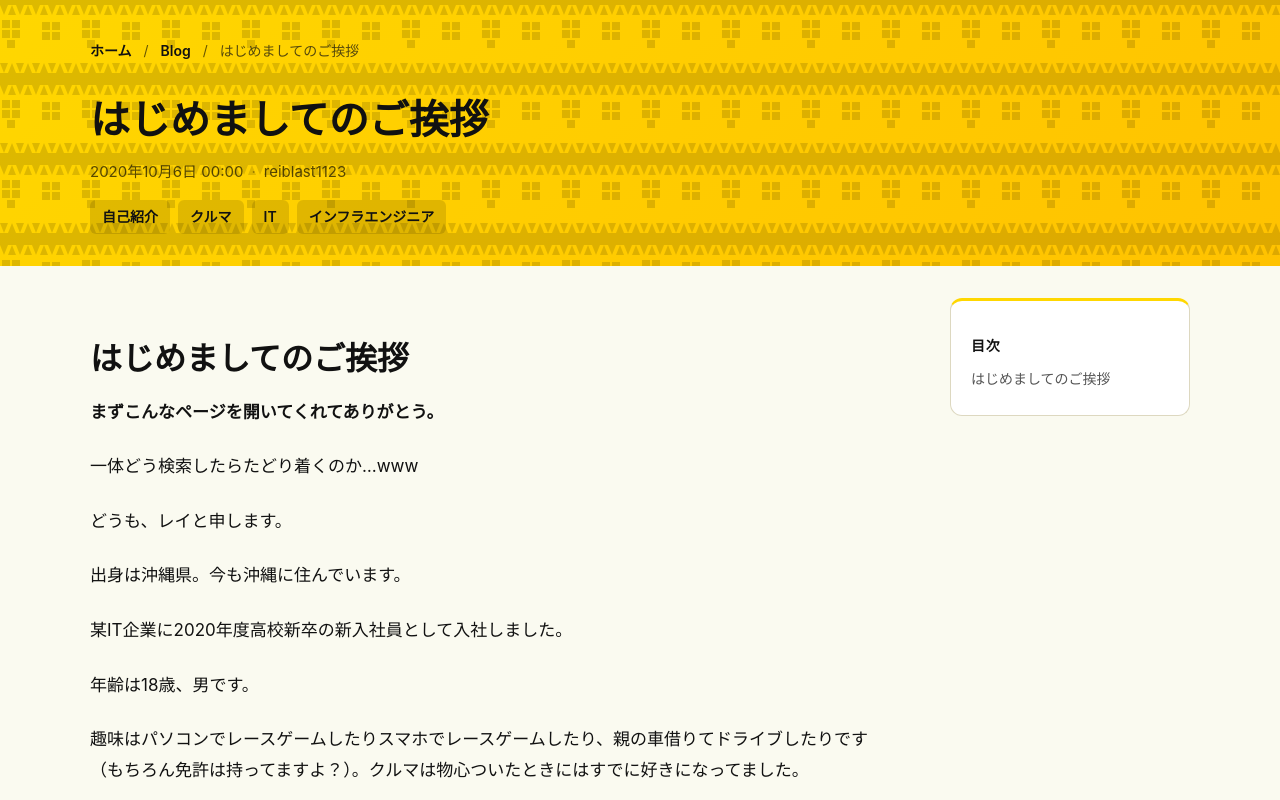
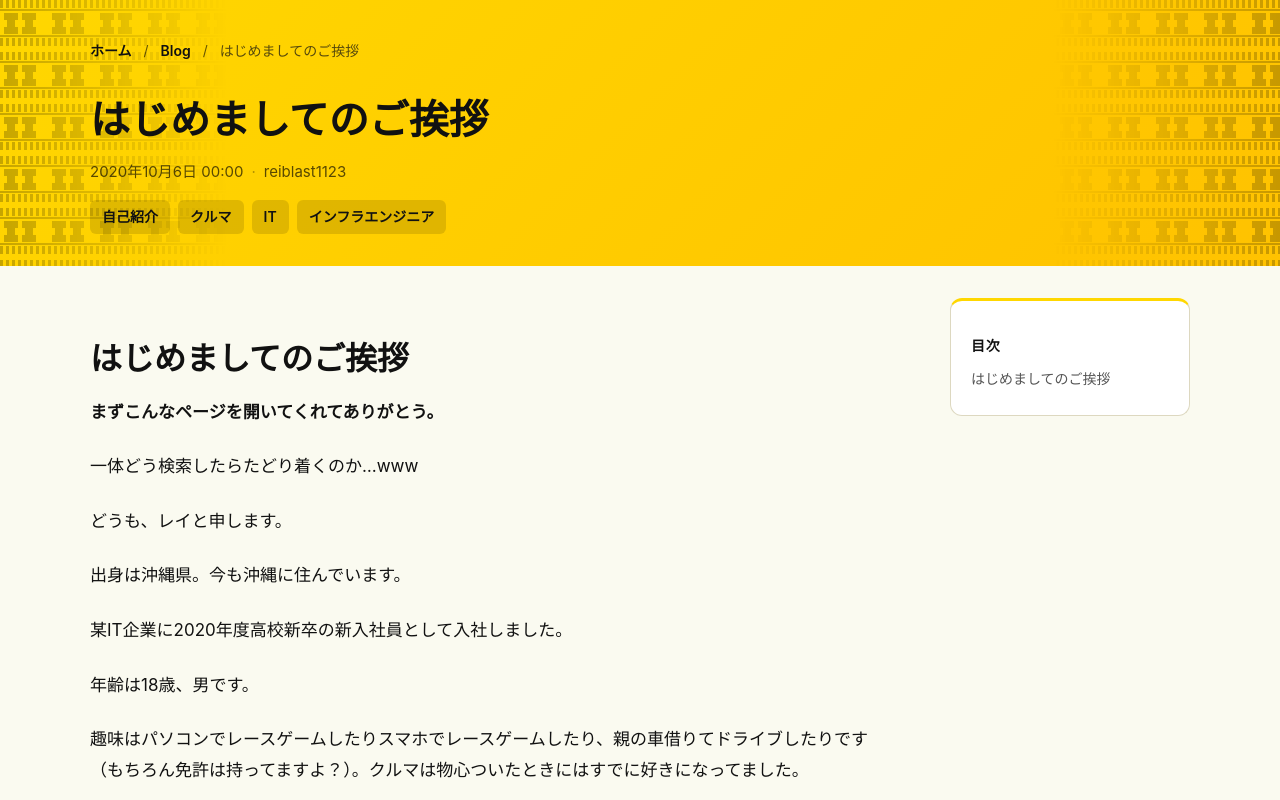
Before and after one commit to Reishin-Sakuma/reiblast.f5.si, an Astro site: page /blog/hajimemashite-no-go-aisatsu in a window 1280 px wide. Shown: the top 800 px of the page. Built offline with nearby package versions, Linux system fonts and the light colour scheme; Astro itself is replaced by a stand-in of ours; no server answers.

Commit message:
feat: ミンサー柄をCSSマスクで端のみ表示・柄を正確な形に再設計
- SVGパターンを縦縞フリンジ＋砂時計形（五つ四つ）の正確なミンサー柄に変更
- mask-imageで左右端のみ表示するよう変更（opacity: 0.22）
- 全3ファイル（index.astro, blog/index.astro, blog/[slug].astro）に適用

Co-Authored-By: Claude Sonnet 4.6 <noreply@anthropic.com>

```diff
--- a/src/pages/blog/[slug].astro
+++ b/src/pages/blog/[slug].astro
@@ -45,38 +45,45 @@ function formatDate(date: Date): string {
         <div class="minsa-overlay" aria-hidden="true">
           <svg width="100%" height="100%" xmlns="http://www.w3.org/2000/svg">
             <defs>
-              <pattern id="mp-post" x="0" y="0" width="80" height="80" patternUnits="userSpaceOnUse">
-                <rect x="0" y="0" width="80" height="5" fill="black"/>
-                <polygon points="0,5 8,5 4,15" fill="black"/>
-                <polygon points="8,15 16,15 12,5" fill="black"/>
-                <polygon points="16,5 24,5 20,15" fill="black"/>
-                <polygon points="24,15 32,15 28,5" fill="black"/>
-                <polygon points="32,5 40,5 36,15" fill="black"/>
-                <polygon points="40,15 48,15 44,5" fill="black"/>
-                <polygon points="48,5 56,5 52,15" fill="black"/>
-                <polygon points="56,15 64,15 60,5" fill="black"/>
-                <polygon points="64,5 72,5 68,15" fill="black"/>
-                <polygon points="72,15 80,15 76,5" fill="black"/>
-                <rect x="2" y="20" width="8" height="8" fill="black"/>
-                <rect x="12" y="20" width="8" height="8" fill="black"/>
-                <rect x="2" y="30" width="8" height="8" fill="black"/>
-                <rect x="12" y="30" width="8" height="8" fill="black"/>
-                <rect x="7" y="40" width="8" height="8" fill="black"/>
-                <rect x="42" y="22" width="8" height="8" fill="black"/>
-                <rect x="52" y="22" width="8" height="8" fill="black"/>
-                <rect x="42" y="32" width="8" height="8" fill="black"/>
-                <rect x="52" y="32" width="8" height="8" fill="black"/>
-                <polygon points="0,63 8,63 4,73" fill="black"/>
-                <polygon points="8,73 16,73 12,63" fill="black"/>
-                <polygon points="16,63 24,63 20,73" fill="black"/>
-                <polygon points="24,73 32,73 28,63" fill="black"/>
-                <polygon points="32,63 40,63 36,73" fill="black"/>
-                <polygon points="40,73 48,73 44,63" fill="black"/>
-                <polygon points="48,63 56,63 52,73" fill="black"/>
-                <polygon points="56,73 64,73 60,63" fill="black"/>
-                <polygon points="64,63 72,63 68,73" fill="black"/>
-                <polygon points="72,73 80,73 76,63" fill="black"/>
-                <rect x="0" y="73" width="80" height="7" fill="black"/>
+              <pattern id="mp-post" x="0" y="0" width="96" height="52" patternUnits="userSpaceOnUse">
+              <rect x="0" y="0" width="3" height="8" fill="black"/>
+              <rect x="6" y="0" width="3" height="8" fill="black"/>
+              <rect x="12" y="0" width="3" height="8" fill="black"/>
+              <rect x="18" y="0" width="3" height="8" fill="black"/>
+              <rect x="24" y="0" width="3" height="8" fill="black"/>
+              <rect x="30" y="0" width="3" height="8" fill="black"/>
+              <rect x="36" y="0" width="3" height="8" fill="black"/>
+              <rect x="42" y="0" width="3" height="8" fill="black"/>
+              <rect x="48" y="0" width="3" height="8" fill="black"/>
+              <rect x="54" y="0" width="3" height="8" fill="black"/>
+              <rect x="60" y="0" width="3" height="8" fill="black"/>
+              <rect x="66" y="0" width="3" height="8" fill="black"/>
+              <rect x="72" y="0" width="3" height="8" fill="black"/>
+              <rect x="78" y="0" width="3" height="8" fill="black"/>
+              <rect x="84" y="0" width="3" height="8" fill="black"/>
+              <rect x="90" y="0" width="3" height="8" fill="black"/>
+              <rect x="0" y="9" width="96" height="2" fill="black"/>
+              <path d="M4,13 H18 V20 H15 V27 H18 V34 H4 V27 H7 V20 H4 Z" fill="black"/>
+              <path d="M22,13 H36 V20 H33 V27 H36 V34 H22 V27 H25 V20 H22 Z" fill="black"/>
+              <path d="M52,13 H66 V20 H63 V27 H66 V34 H52 V27 H55 V20 H52 Z" fill="black"/>
+              <path d="M70,13 H84 V20 H81 V27 H84 V34 H70 V27 H73 V20 H70 Z" fill="black"/>
+              <rect x="0" y="35" width="96" height="2" fill="black"/>
+              <rect x="0" y="38" width="3" height="8" fill="black"/>
+              <rect x="6" y="38" width="3" height="8" fill="black"/>
+              <rect x="12" y="38" width="3" height="8" fill="black"/>
+              <rect x="18" y="38" width="3" height="8" fill="black"/>
+              <rect x="24" y="38" width="3" height="8" fill="black"/>
+              <rect x="30" y="38" width="3" height="8" fill="black"/>
+              <rect x="36" y="38" width="3" height="8" fill="black"/>
+              <rect x="42" y="38" width="3" height="8" fill="black"/>
+              <rect x="48" y="38" width="3" height="8" fill="black"/>
+              <rect x="54" y="38" width="3" height="8" fill="black"/>
+              <rect x="60" y="38" width="3" height="8" fill="black"/>
+              <rect x="66" y="38" width="3" height="8" fill="black"/>
+              <rect x="72" y="38" width="3" height="8" fill="black"/>
+              <rect x="78" y="38" width="3" height="8" fill="black"/>
+              <rect x="84" y="38" width="3" height="8" fill="black"/>
+              <rect x="90" y="38" width="3" height="8" fill="black"/>
               </pattern>
             </defs>
             <rect width="100%" height="100%" fill="url(#mp-post)"/>
@@ -210,9 +217,21 @@ function formatDate(date: Date): string {
     .minsa-overlay {
       position: absolute;
       inset: 0;
-      opacity: 0.13;
+      opacity: 0.22;
       pointer-events: none;
       z-index: 0;
+      mask-image: linear-gradient(to right,
+        black 0%,
+        transparent 18%,
+        transparent 82%,
+        black 100%
+      );
+      -webkit-mask-image: linear-gradient(to right,
+        black 0%,
+        transparent 18%,
+        transparent 82%,
+        black 100%
+      );
     }
 
     .minsa-overlay svg {
--- a/src/pages/blog/index.astro
+++ b/src/pages/blog/index.astro
@@ -27,39 +27,46 @@ function formatDate(date: Date): string {
       <div class="minsa-overlay" aria-hidden="true">
         <svg width="100%" height="100%" xmlns="http://www.w3.org/2000/svg">
           <defs>
-            <pattern id="mp-blog" x="0" y="0" width="80" height="80" patternUnits="userSpaceOnUse">
-              <rect x="0" y="0" width="80" height="5" fill="black"/>
-              <polygon points="0,5 8,5 4,15" fill="black"/>
-              <polygon points="8,15 16,15 12,5" fill="black"/>
-              <polygon points="16,5 24,5 20,15" fill="black"/>
-              <polygon points="24,15 32,15 28,5" fill="black"/>
-              <polygon points="32,5 40,5 36,15" fill="black"/>
-              <polygon points="40,15 48,15 44,5" fill="black"/>
-              <polygon points="48,5 56,5 52,15" fill="black"/>
-              <polygon points="56,15 64,15 60,5" fill="black"/>
-              <polygon points="64,5 72,5 68,15" fill="black"/>
-              <polygon points="72,15 80,15 76,5" fill="black"/>
-              <rect x="2" y="20" width="8" height="8" fill="black"/>
-              <rect x="12" y="20" width="8" height="8" fill="black"/>
-              <rect x="2" y="30" width="8" height="8" fill="black"/>
-              <rect x="12" y="30" width="8" height="8" fill="black"/>
-              <rect x="7" y="40" width="8" height="8" fill="black"/>
-              <rect x="42" y="22" width="8" height="8" fill="black"/>
-              <rect x="52" y="22" width="8" height="8" fill="black"/>
-              <rect x="42" y="32" width="8" height="8" fill="black"/>
-              <rect x="52" y="32" width="8" height="8" fill="black"/>
-              <polygon points="0,63 8,63 4,73" fill="black"/>
-              <polygon points="8,73 16,73 12,63" fill="black"/>
-              <polygon points="16,63 24,63 20,73" fill="black"/>
-              <polygon points="24,73 32,73 28,63" fill="black"/>
-              <polygon points="32,63 40,63 36,73" fill="black"/>
-              <polygon points="40,73 48,73 44,63" fill="black"/>
-              <polygon points="48,63 56,63 52,73" fill="black"/>
-              <polygon points="56,73 64,73 60,63" fill="black"/>
-              <polygon points="64,63 72,63 68,73" fill="black"/>
-              <polygon points="72,73 80,73 76,63" fill="black"/>
-              <rect x="0" y="73" width="80" height="7" fill="black"/>
-            </pattern>
+            <pattern id="mp-blog" x="0" y="0" width="96" height="52" patternUnits="userSpaceOnUse">
+              <rect x="0" y="0" width="3" height="8" fill="black"/>
+              <rect x="6" y="0" width="3" height="8" fill="black"/>
+              <rect x="12" y="0" width="3" height="8" fill="black"/>
+              <rect x="18" y="0" width="3" height="8" fill="black"/>
+              <rect x="24" y="0" width="3" height="8" fill="black"/>
+              <rect x="30" y="0" width="3" height="8" fill="black"/>
+              <rect x="36" y="0" width="3" height="8" fill="black"/>
+              <rect x="42" y="0" width="3" height="8" fill="black"/>
+              <rect x="48" y="0" width="3" height="8" fill="black"/>
+              <rect x="54" y="0" width="3" height="8" fill="black"/>
+              <rect x="60" y="0" width="3" height="8" fill="black"/>
+              <rect x="66" y="0" width="3" height="8" fill="black"/>
+              <rect x="72" y="0" width="3" height="8" fill="black"/>
+              <rect x="78" y="0" width="3" height="8" fill="black"/>
+              <rect x="84" y="0" width="3" height="8" fill="black"/>
+              <rect x="90" y="0" width="3" height="8" fill="black"/>
+              <rect x="0" y="9" width="96" height="2" fill="black"/>
+              <path d="M4,13 H18 V20 H15 V27 H18 V34 H4 V27 H7 V20 H4 Z" fill="black"/>
+              <path d="M22,13 H36 V20 H33 V27 H36 V34 H22 V27 H25 V20 H22 Z" fill="black"/>
+              <path d="M52,13 H66 V20 H63 V27 H66 V34 H52 V27 H55 V20 H52 Z" fill="black"/>
+              <path d="M70,13 H84 V20 H81 V27 H84 V34 H70 V27 H73 V20 H70 Z" fill="black"/>
+              <rect x="0" y="35" width="96" height="2" fill="black"/>
+              <rect x="0" y="38" width="3" height="8" fill="black"/>
+              <rect x="6" y="38" width="3" height="8" fill="black"/>
+              <rect x="12" y="38" width="3" height="8" fill="black"/>
+              <rect x="18" y="38" width="3" height="8" fill="black"/>
+              <rect x="24" y="38" width="3" height="8" fill="black"/>
+              <rect x="30" y="38" width="3" height="8" fill="black"/>
+              <rect x="36" y="38" width="3" height="8" fill="black"/>
+              <rect x="42" y="38" width="3" height="8" fill="black"/>
+              <rect x="48" y="38" width="3" height="8" fill="black"/>
+              <rect x="54" y="38" width="3" height="8" fill="black"/>
+              <rect x="60" y="38" width="3" height="8" fill="black"/>
+              <rect x="66" y="38" width="3" height="8" fill="black"/>
+              <rect x="72" y="38" width="3" height="8" fill="black"/>
+              <rect x="78" y="38" width="3" height="8" fill="black"/>
+              <rect x="84" y="38" width="3" height="8" fill="black"/>
+              <rect x="90" y="38" width="3" height="8" fill="black"/>
+              </pattern>
           </defs>
           <rect width="100%" height="100%" fill="url(#mp-blog)"/>
         </svg>
@@ -129,9 +136,21 @@ function formatDate(date: Date): string {
     .minsa-overlay {
       position: absolute;
       inset: 0;
-      opacity: 0.13;
+      opacity: 0.22;
       pointer-events: none;
       z-index: 0;
+      mask-image: linear-gradient(to right,
+        black 0%,
+        transparent 18%,
+        transparent 82%,
+        black 100%
+      );
+      -webkit-mask-image: linear-gradient(to right,
+        black 0%,
+        transparent 18%,
+        transparent 82%,
+        black 100%
+      );
     }
 
     .minsa-overlay svg {
--- a/src/pages/index.astro
+++ b/src/pages/index.astro
@@ -99,39 +99,46 @@ const comingSoonProjects = [
       <div class="minsa-overlay" aria-hidden="true">
         <svg width="100%" height="100%" xmlns="http://www.w3.org/2000/svg">
           <defs>
-            <pattern id="mp-hero" x="0" y="0" width="80" height="80" patternUnits="userSpaceOnUse">
-              <rect x="0" y="0" width="80" height="5" fill="black"/>
-              <polygon points="0,5 8,5 4,15" fill="black"/>
-              <polygon points="8,15 16,15 12,5" fill="black"/>
-              <polygon points="16,5 24,5 20,15" fill="black"/>
-              <polygon points="24,15 32,15 28,5" fill="black"/>
-              <polygon points="32,5 40,5 36,15" fill="black"/>
-              <polygon points="40,15 48,15 44,5" fill="black"/>
-              <polygon points="48,5 56,5 52,15" fill="black"/>
-              <polygon points="56,15 64,15 60,5" fill="black"/>
-              <polygon points="64,5 72,5 68,15" fill="black"/>
-              <polygon points="72,15 80,15 76,5" fill="black"/>
-              <rect x="2" y="20" width="8" height="8" fill="black"/>
-              <rect x="12" y="20" width="8" height="8" fill="black"/>
-              <rect x="2" y="30" width="8" height="8" fill="black"/>
-              <rect x="12" y="30" width="8" height="8" fill="black"/>
-              <rect x="7" y="40" width="8" height="8" fill="black"/>
-              <rect x="42" y="22" width="8" height="8" fill="black"/>
-              <rect x="52" y="22" width="8" height="8" fill="black"/>
-              <rect x="42" y="32" width="8" height="8" fill="black"/>
-              <rect x="52" y="32" width="8" height="8" fill="black"/>
-              <polygon points="0,63 8,63 4,73" fill="black"/>
-              <polygon points="8,73 16,73 12,63" fill="black"/>
-              <polygon points="16,63 24,63 20,73" fill="black"/>
-              <polygon points="24,73 32,73 28,63" fill="black"/>
-              <polygon points="32,63 40,63 36,73" fill="black"/>
-              <polygon points="40,73 48,73 44,63" fill="black"/>
-              <polygon points="48,63 56,63 52,73" fill="black"/>
-              <polygon points="56,73 64,73 60,63" fill="black"/>
-              <polygon points="64,63 72,63 68,73" fill="black"/>
-              <polygon points="72,73 80,73 76,63" fill="black"/>
-              <rect x="0" y="73" width="80" height="7" fill="black"/>
-            </pattern>
+            <pattern id="mp-hero" x="0" y="0" width="96" height="52" patternUnits="userSpaceOnUse">
+              <rect x="0" y="0" width="3" height="8" fill="black"/>
+              <rect x="6" y="0" width="3" height="8" fill="black"/>
+              <rect x="12" y="0" width="3" height="8" fill="black"/>
+              <rect x="18" y="0" width="3" height="8" fill="black"/>
+              <rect x="24" y="0" width="3" height="8" fill="black"/>
+              <rect x="30" y="0" width="3" height="8" fill="black"/>
+              <rect x="36" y="0" width="3" height="8" fill="black"/>
+              <rect x="42" y="0" width="3" height="8" fill="black"/>
+              <rect x="48" y="0" width="3" height="8" fill="black"/>
+              <rect x="54" y="0" width="3" height="8" fill="black"/>
+              <rect x="60" y="0" width="3" height="8" fill="black"/>
+              <rect x="66" y="0" width="3" height="8" fill="black"/>
+              <rect x="72" y="0" width="3" height="8" fill="black"/>
+              <rect x="78" y="0" width="3" height="8" fill="black"/>
+              <rect x="84" y="0" width="3" height="8" fill="black"/>
+              <rect x="90" y="0" width="3" height="8" fill="black"/>
+              <rect x="0" y="9" width="96" height="2" fill="black"/>
+              <path d="M4,13 H18 V20 H15 V27 H18 V34 H4 V27 H7 V20 H4 Z" fill="black"/>
+              <path d="M22,13 H36 V20 H33 V27 H36 V34 H22 V27 H25 V20 H22 Z" fill="black"/>
+              <path d="M52,13 H66 V20 H63 V27 H66 V34 H52 V27 H55 V20 H52 Z" fill="black"/>
+              <path d="M70,13 H84 V20 H81 V27 H84 V34 H70 V27 H73 V20 H70 Z" fill="black"/>
+              <rect x="0" y="35" width="96" height="2" fill="black"/>
+              <rect x="0" y="38" width="3" height="8" fill="black"/>
+              <rect x="6" y="38" width="3" height="8" fill="black"/>
+              <rect x="12" y="38" width="3" height="8" fill="black"/>
+              <rect x="18" y="38" width="3" height="8" fill="black"/>
+              <rect x="24" y="38" width="3" height="8" fill="black"/>
+              <rect x="30" y="38" width="3" height="8" fill="black"/>
+              <rect x="36" y="38" width="3" height="8" fill="black"/>
+              <rect x="42" y="38" width="3" height="8" fill="black"/>
+              <rect x="48" y="38" width="3" height="8" fill="black"/>
+              <rect x="54" y="38" width="3" height="8" fill="black"/>
+              <rect x="60" y="38" width="3" height="8" fill="black"/>
+              <rect x="66" y="38" width="3" height="8" fill="black"/>
+              <rect x="72" y="38" width="3" height="8" fill="black"/>
+              <rect x="78" y="38" width="3" height="8" fill="black"/>
+              <rect x="84" y="38" width="3" height="8" fill="black"/>
+              <rect x="90" y="38" width="3" height="8" fill="black"/>
+              </pattern>
           </defs>
           <rect width="100%" height="100%" fill="url(#mp-hero)"/>
         </svg>
@@ -367,39 +374,46 @@ const comingSoonProjects = [
           <div class="minsa-overlay" aria-hidden="true">
             <svg width="100%" height="100%" xmlns="http://www.w3.org/2000/svg">
               <defs>
-                <pattern id="mp-tab" x="0" y="0" width="80" height="80" patternUnits="userSpaceOnUse">
-                  <rect x="0" y="0" width="80" height="5" fill="black"/>
-                  <polygon points="0,5 8,5 4,15" fill="black"/>
-                  <polygon points="8,15 16,15 12,5" fill="black"/>
-                  <polygon points="16,5 24,5 20,15" fill="black"/>
-                  <polygon points="24,15 32,15 28,5" fill="black"/>
-                  <polygon points="32,5 40,5 36,15" fill="black"/>
-                  <polygon points="40,15 48,15 44,5" fill="black"/>
-                  <polygon points="48,5 56,5 52,15" fill="black"/>
-                  <polygon points="56,15 64,15 60,5" fill="black"/>
-                  <polygon points="64,5 72,5 68,15" fill="black"/>
-                  <polygon points="72,15 80,15 76,5" fill="black"/>
-                  <rect x="2" y="20" width="8" height="8" fill="black"/>
-                  <rect x="12" y="20" width="8" height="8" fill="black"/>
-                  <rect x="2" y="30" width="8" height="8" fill="black"/>
-                  <rect x="12" y="30" width="8" height="8" fill="black"/>
-                  <rect x="7" y="40" width="8" height="8" fill="black"/>
-                  <rect x="42" y="22" width="8" height="8" fill="black"/>
-                  <rect x="52" y="22" width="8" height="8" fill="black"/>
-                  <rect x="42" y="32" width="8" height="8" fill="black"/>
-                  <rect x="52" y="32" width="8" height="8" fill="black"/>
-                  <polygon points="0,63 8,63 4,73" fill="black"/>
-                  <polygon points="8,73 16,73 12,63" fill="black"/>
-                  <polygon points="16,63 24,63 20,73" fill="black"/>
-                  <polygon points="24,73 32,73 28,63" fill="black"/>
-                  <polygon points="32,63 40,63 36,73" fill="black"/>
-                  <polygon points="40,73 48,73 44,63" fill="black"/>
-                  <polygon points="48,63 56,63 52,73" fill="black"/>
-                  <polygon points="56,73 64,73 60,63" fill="black"/>
-                  <polygon points="64,63 72,63 68,73" fill="black"/>
-                  <polygon points="72,73 80,73 76,63" fill="black"/>
-                  <rect x="0" y="73" width="80" height="7" fill="black"/>
-                </pattern>
+                <pattern id="mp-tab" x="0" y="0" width="96" height="52" patternUnits="userSpaceOnUse">
+              <rect x="0" y="0" width="3" height="8" fill="black"/>
+              <rect x="6" y="0" width="3" height="8" fill="black"/>
+              <rect x="12" y="0" width="3" height="8" fill="black"/>
+              <rect x="18" y="0" width="3" height="8" fill="black"/>
+              <rect x="24" y="0" width="3" height="8" fill="black"/>
+              <rect x="30" y="0" width="3" height="8" fill="black"/>
+              <rect x="36" y="0" width="3" height="8" fill="black"/>
+              <rect x="42" y="0" width="3" height="8" fill="black"/>
+              <rect x="48" y="0" width="3" height="8" fill="black"/>
+              <rect x="54" y="0" width="3" height="8" fill="black"/>
+              <rect x="60" y="0" width="3" height="8" fill="black"/>
+              <rect x="66" y="0" width="3" height="8" fill="black"/>
+              <rect x="72" y="0" width="3" height="8" fill="black"/>
+              <rect x="78" y="0" width="3" height="8" fill="black"/>
+              <rect x="84" y="0" width="3" height="8" fill="black"/>
+              <rect x="90" y="0" width="3" height="8" fill="black"/>
+              <rect x="0" y="9" width="96" height="2" fill="black"/>
+              <path d="M4,13 H18 V20 H15 V27 H18 V34 H4 V27 H7 V20 H4 Z" fill="black"/>
+              <path d="M22,13 H36 V20 H33 V27 H36 V34 H22 V27 H25 V20 H22 Z" fill="black"/>
+              <path d="M52,13 H66 V20 H63 V27 H66 V34 H52 V27 H55 V20 H52 Z" fill="black"/>
+              <path d="M70,13 H84 V20 H81 V27 H84 V34 H70 V27 H73 V20 H70 Z" fill="black"/>
+              <rect x="0" y="35" width="96" height="2" fill="black"/>
+              <rect x="0" y="38" width="3" height="8" fill="black"/>
+              <rect x="6" y="38" width="3" height="8" fill="black"/>
+              <rect x="12" y="38" width="3" height="8" fill="black"/>
+              <rect x="18" y="38" width="3" height="8" fill="black"/>
+              <rect x="24" y="38" width="3" height="8" fill="black"/>
+              <rect x="30" y="38" width="3" height="8" fill="black"/>
+              <rect x="36" y="38" width="3" height="8" fill="black"/>
+              <rect x="42" y="38" width="3" height="8" fill="black"/>
+              <rect x="48" y="38" width="3" height="8" fill="black"/>
+              <rect x="54" y="38" width="3" height="8" fill="black"/>
+              <rect x="60" y="38" width="3" height="8" fill="black"/>
+              <rect x="66" y="38" width="3" height="8" fill="black"/>
+              <rect x="72" y="38" width="3" height="8" fill="black"/>
+              <rect x="78" y="38" width="3" height="8" fill="black"/>
+              <rect x="84" y="38" width="3" height="8" fill="black"/>
+              <rect x="90" y="38" width="3" height="8" fill="black"/>
+              </pattern>
               </defs>
               <rect width="100%" height="100%" fill="url(#mp-tab)"/>
             </svg>
@@ -940,9 +954,21 @@ const comingSoonProjects = [
     .minsa-overlay {
       position: absolute;
       inset: 0;
-      opacity: 0.13;
+      opacity: 0.22;
       pointer-events: none;
       z-index: 0;
+      mask-image: linear-gradient(to right,
+        black 0%,
+        transparent 18%,
+        transparent 82%,
+        black 100%
+      );
+      -webkit-mask-image: linear-gradient(to right,
+        black 0%,
+        transparent 18%,
+        transparent 82%,
+        black 100%
+      );
     }
 
     .minsa-overlay svg {
```
